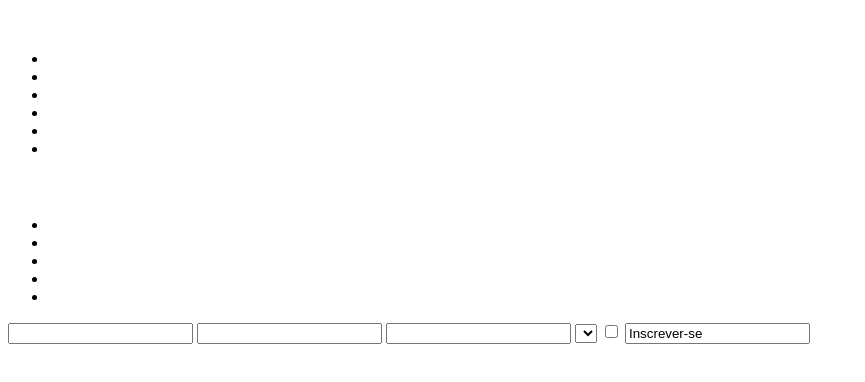
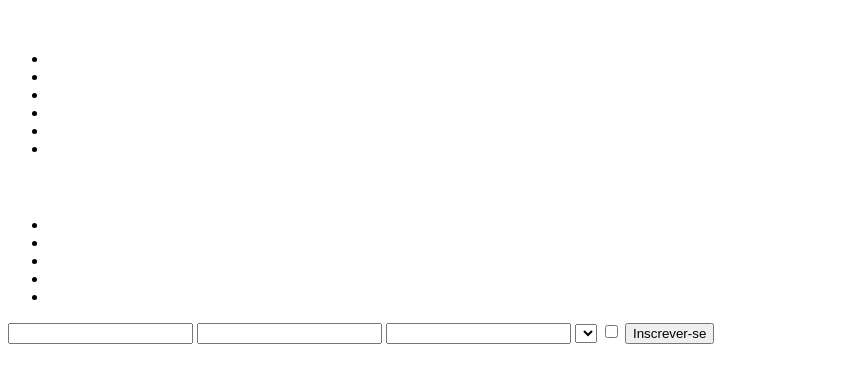
Before and after one commit to minerlms/Projeto-Final-D.W.M, a plain HTML site: page index.html in a window 1280 px wide. Shown: the whole page, without its empty margins (0-865 px from the left). Drawn offline with Linux system fonts and the light colour scheme.

```diff
--- a/index.html
+++ b/index.html
@@ -100,7 +100,7 @@
                     <input type="tel">
                     <select name="" id=""></select>
                     <input type="checkbox">
-                    <input type="submi"t" value="Inscrever-se">
+                    <input type="submit" value="Inscrever-se">
                 </form>
             </div>
 
```
Also changed, not shown: resources/css/img/teste.jpg (added), 2 other files.
